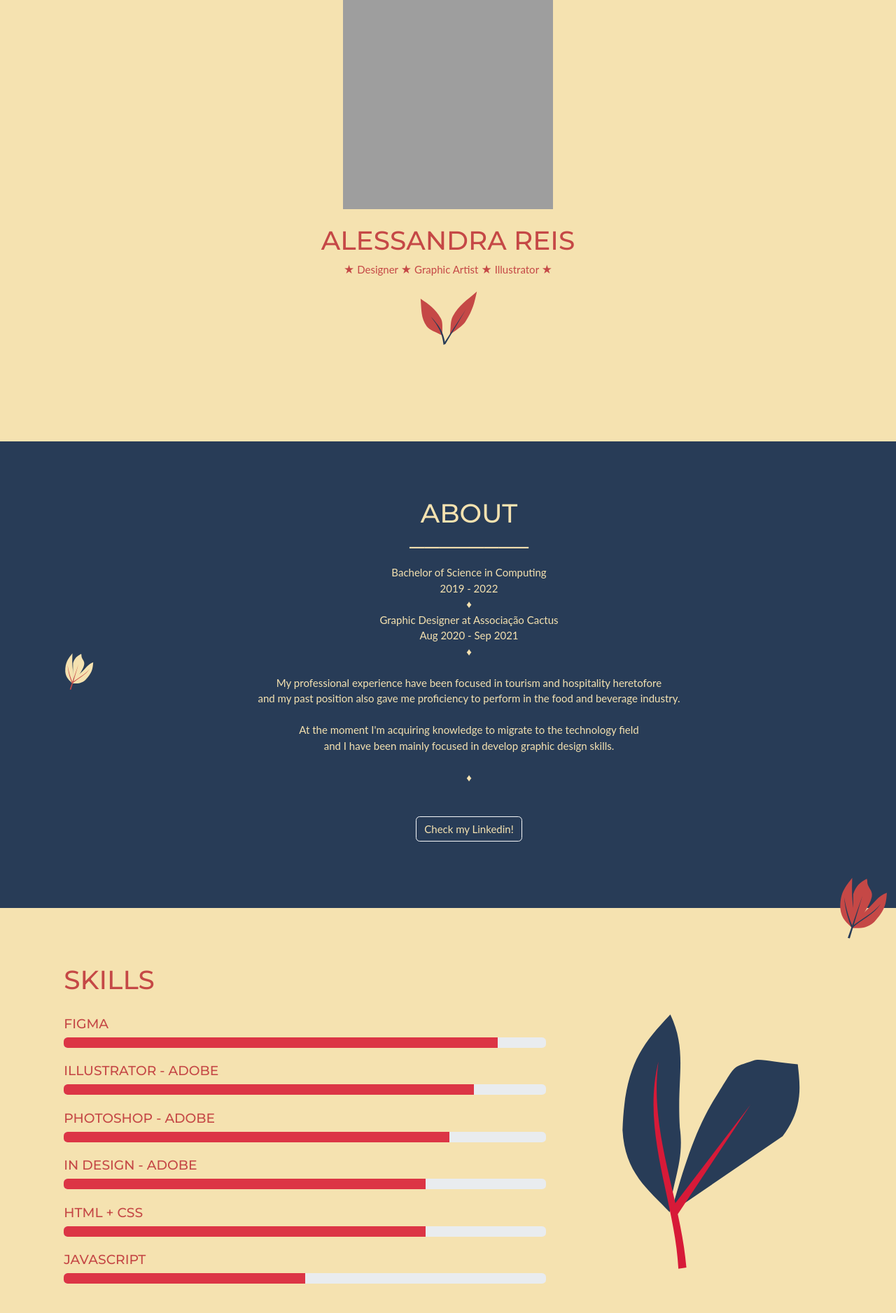
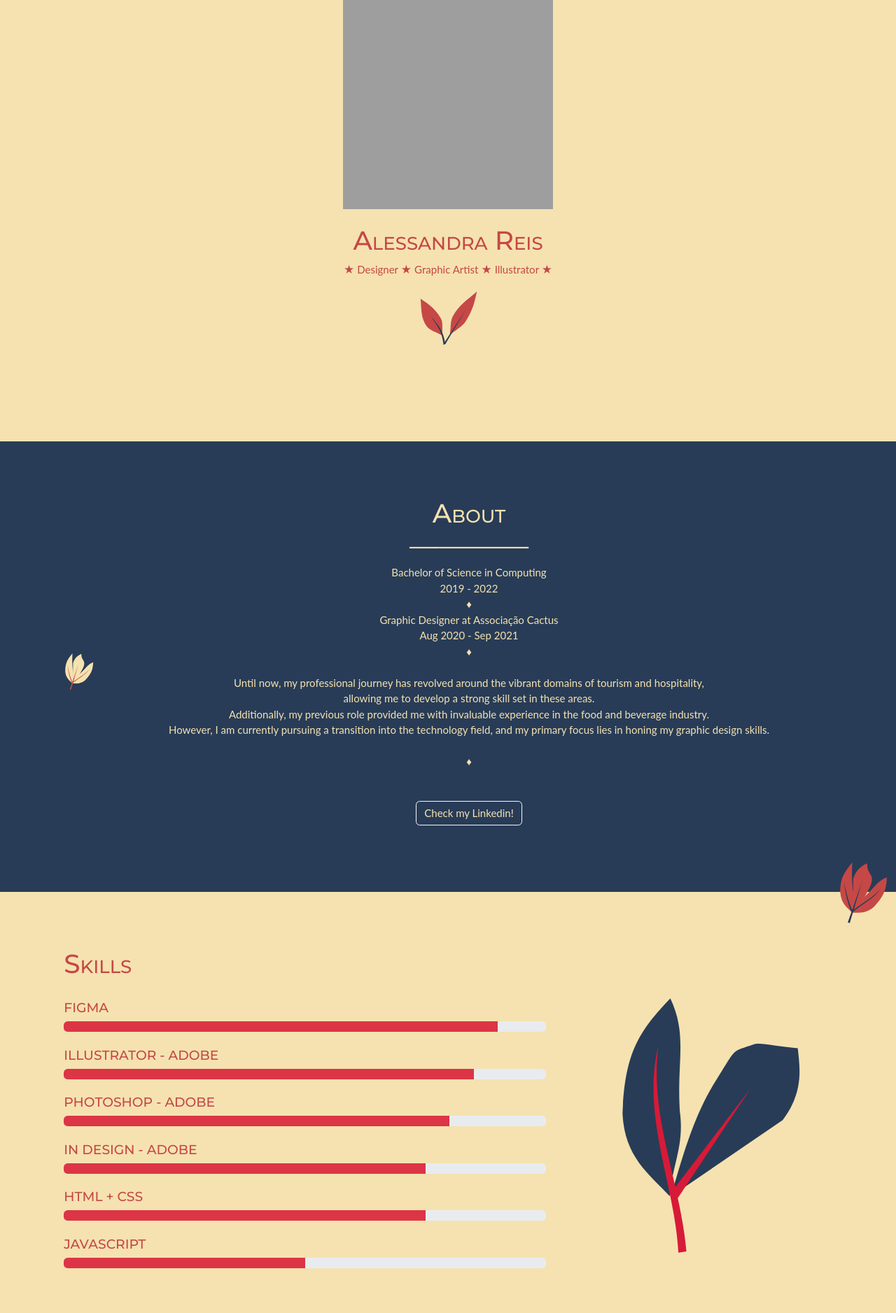
Before and after one commit to Alessandra-Reis/Web-Resume, a PHP site: page / in a window 1280 px wide. Shown: the part 199-2076 px from the top of the page at 70% size. Run offline with PHP 8.4, Linux system fonts and the light colour scheme; some libraries are stand-ins or nearby versions; grey boxes are pictures that could not be loaded.

Commit message:
Font-Variant for h1, h2 and h3

```diff
--- a/css/style.css
+++ b/css/style.css
@@ -1,12 +1,9 @@
 body {
   font-family: 'Montserrat', sans-serif;
-  color: #272829;
+  background-color: #C54846;
 }
 
-a:hover {
-  color: #283C57;
-  text-decoration: none;
-}
+
 
 h1,
 h2,
@@ -15,6 +12,15 @@ h4,
 h5,
 h6 {
   font-family: 'Montserrat', sans-serif;
+}
+
+h1, h2, h3 {
+  font-variant: small-caps;
+}
+
+a:hover {
+  color: #283C57;
+  text-decoration: none;
 }
 
 #mypic {
--- a/index.html
+++ b/index.html
@@ -105,7 +105,7 @@
                     <div class="content text-center">
                         <img id="mypic" class="d-block mx-auto mb-4" src="img/Profile.svg" alt="Alessandra's picture" width="300"
                             height="300">
-                        <h1 class="bg-brown">ALESSANDRA REIS</h1>
+                        <h1 class="bg-brown">Alessandra Reis</h1>
                         <p class="bg-brown"> &starf; Designer &starf; Graphic Artist &starf; Illustrator &starf;</p>
                         <img class="d-block mx-auto mb-4" src="img/mainflower1.svg" alt="" width="100" height="100">
                     </div>
@@ -125,7 +125,7 @@
 
                 <img class="d-block mx-auto mb-4" src="img/flower3.svg" alt="" width="60" height="500" id="img2">
 
-                <h1 class="page-section-heading text-center text-uppercase bg-main">About</h1>
+                <h1 class="page-section-heading text-center bg-main">About</h1>
 
                 <!-- Divider-->
                 <h2 class="bg-main">&boxh;&boxh;&boxh;&boxh;&boxh;&boxh;&boxh;&boxh;</h2>
@@ -138,11 +138,10 @@
                 &diams; <br>
                 <!-- Graduated in Events Management and in Travel Management Course / S&atilde;o Paulo and South America Tour Guide<br>
                 &diams; <br> -->
-                <br> My professional experience have been focused in tourism and hospitality heretofore <br>
-                and my past position also gave me proficiency to perform in the food and beverage industry. <br><br>
-
-                At the moment I'm acquiring knowledge to migrate to the technology field <br>
-                and I have been mainly focused in develop graphic design skills. <br><br>
+                <br> Until now, my professional journey has revolved around the vibrant domains of tourism and hospitality, <br>
+                allowing me to develop a strong skill set in these areas. <br>
+                Additionally, my previous role provided me with invaluable experience in the food and beverage industry. <br>
+                However, I am currently pursuing a transition into the technology field, and my primary focus lies in honing my graphic design skills. <br><br>
                 &diams; <br>
                  <br>
                 <br>
@@ -174,7 +173,7 @@
                 <img class="d-block mx-auto mb-4" src="img/blueflower.svg" alt="" width="400" height="500"
                     id="blue-flower">
 
-                <h1 class="page-section-heading text-start text-uppercase bg-brown">SKILLS</h1>
+                <h1 class="page-section-heading text-start bg-brown">Skills</h1>
 
                 <h5 class="text-start bg-brown"> <br> FIGMA<br> </h5>
                 <div class="progress">
@@ -229,7 +228,7 @@
 
             <div class="content text-center">
                 <img class="d-block mx-auto mb-4" src="img/pepper.svg" alt="" width="400" height="350" id="red-flower">
-                <h1 class="page-section-heading text-end text-uppercase bg-main">LANGUAGES <br> &rarrhk; </h1>
+                <h1 class="page-section-heading text-end bg-main">Languages <br> &rarrhk; </h1>
 
 
                 <h5 class="text-end bg-main"> <br> PORTUGUESE<br> </h5>
@@ -267,7 +266,7 @@
                 <div class="col-lg-6 col-md-8 mx-auto">
                     <img class="d-block mx-auto mb-4" src="img/fflower.svg" alt="" width="60" height="60" id="fflower">
 
-                    <h1 class="bg-darkblue">PORTFOLIO</h1>
+                    <h1 class="bg-darkblue">Portfolio</h1>
                     <br>
                     <p class="lead bg-darkblue"> &ddotseq; Imagining &ddotseq; Designing &ddotseq; Creating &ddotseq;
                     </p>
@@ -383,9 +382,9 @@
                     &boxh;&boxh;&boxh;&boxh;&boxh;&boxh;&boxh;&boxh;&boxh;&boxh;&boxh;&boxh;&boxh;&boxh;&boxh;&boxh;&boxh;&boxh;&boxh;&boxh;&boxh;&boxh;&boxh;&boxh;&boxh;&boxh;&boxh;&boxh;&boxh;&boxh;&boxh;&boxh;
                 </h2>
 
-                <h3>
-                    <br> &ddotseq; FIGMA PROTOTYPES &ddotseq; <br> <br>
-                </h3>
+                <h2>
+                    <br> &ddotseq; Figma Prototypes &ddotseq; <br> <br>
+                </h2>
 
             </div>
 
@@ -462,9 +461,9 @@
             <div class="row py-lg-2">
                 <div class="col-lg-6 col-md-8 mx-auto">
 
-                    <h1 class="bg-brown">PROJECTS ABROAD</h1>
+                    <h1 class="bg-brown">Projects Abroad</h1>
                     <br>
-                    <h3 class="bg-brown">VOLUNTEERING</h3>
+                    <h3 class="bg-brown">Volunteering</h3>
 
                     <p class="lead bg-brown"> "There's grace in being willing to know and hear others"
                         <br> Michele
```
